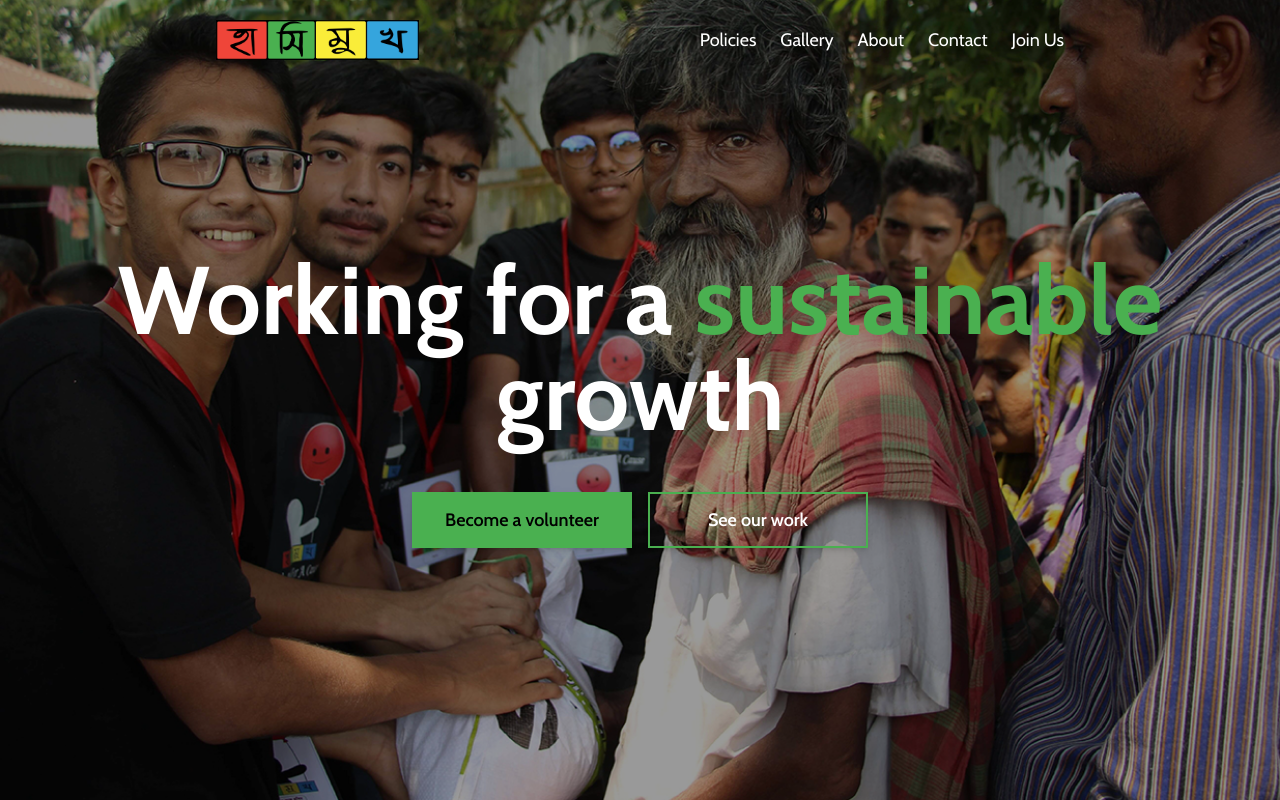
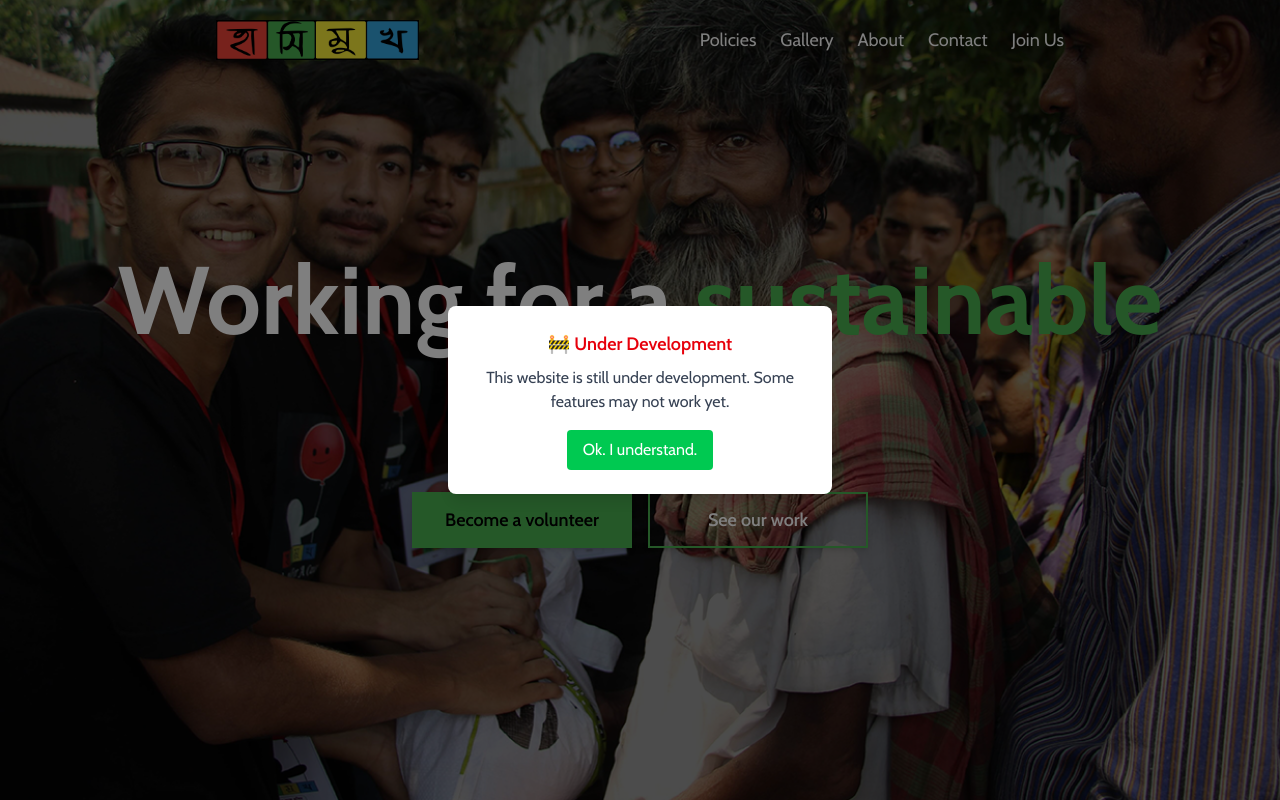
Before and after one commit to Hashimukh-Foundation/Hashimukh-Frontend, a React (Vite) app: page / in a window 1280 px wide. Shown: the top 800 px of the page. Built offline with nearby package versions, Linux system fonts and the light colour scheme.

Commit message:
notice modal added

```diff
--- a/src/App.jsx
+++ b/src/App.jsx
@@ -5,11 +5,13 @@ import AboutUs from "./components/AboutUs";
 import ScrollToTop from "./components/ScrollToTop";
 import Gallery from "./components/Gallery";
 import JoinUs from "./components/JoinUs";
+import DevNoticeModal from "./components/DevNoticeModal";
 
 function App() {
   return (
     <Router>
       <ScrollToTop />
+      <DevNoticeModal />
       <Routes>
         <Route path="/" element={<Home />} />
         <Route path="/policies" element={<PoliciesPage />} />
--- /dev/null
+++ b/src/components/DevNoticeModal.jsx
@@ -0,0 +1,34 @@
+import React, { useState } from "react";
+
+export default function DevNoticeModal() {
+  const [isOpen, setIsOpen] = useState(true);
+
+  if (!isOpen) return null;
+
+  return (
+    <div className="fixed inset-0 flex items-center justify-center z-50">
+      {/* Background overlay */}
+      <div
+        className="absolute inset-0 bg-black/50"
+        onClick={() => setIsOpen(false)}
+      ></div>
+
+      {/* Modal box */}
+      <div className="relative bg-white p-6 rounded-lg shadow-lg max-w-sm w-full text-center transition-all duration-300 ease-in-out">
+        <h2 className="text-lg font-semibold text-red-600 mb-2">
+          🚧 Under Development
+        </h2>
+        <p className="text-gray-700 mb-4">
+          This website is still under development. Some features may not work
+          yet.
+        </p>
+        <button
+          onClick={() => setIsOpen(false)}
+          className="bg-green-500 text-white px-4 py-2 rounded hover:bg-green-700 transition-colors duration-200 cursor-pointer"
+        >
+          Ok. I understand.
+        </button>
+      </div>
+    </div>
+  );
+}
```
Also changed, not shown: src/index.css (+14 -0 lines).
